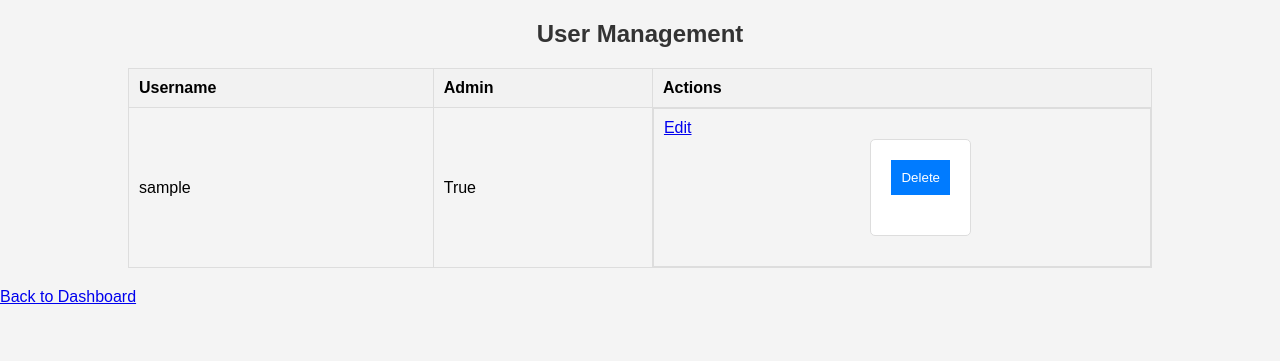
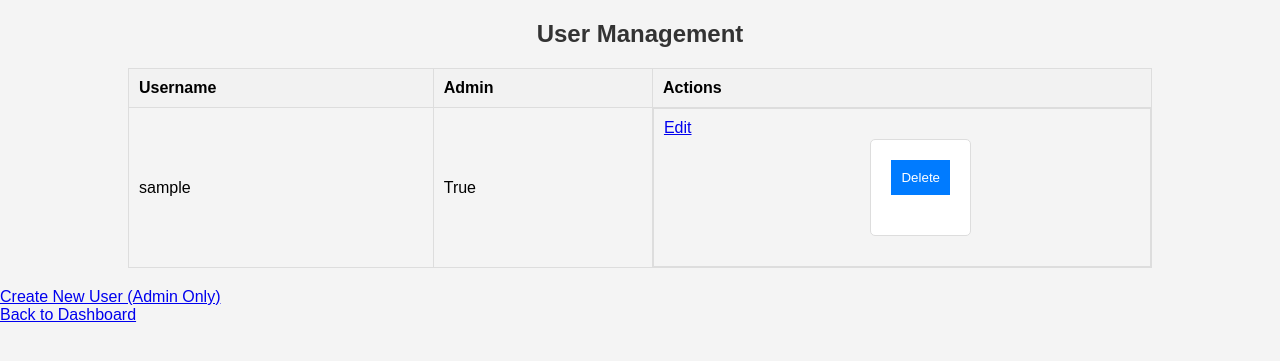
Before and after one commit to ThePagel/Generic-UI, a Flask app: page /user_management in a window 1280 px wide. Shown: the top 361 px of the page. Run offline with Flask 3, Linux system fonts and the light colour scheme; a user stored in the database is signed in; tables that the repository leaves empty hold one stand-in row (values such as "Sample post").

Commit message:
Update user_management.html

```diff
--- a/v0.20/templates/user_management.html
+++ b/v0.20/templates/user_management.html
@@ -34,6 +34,7 @@
         </tr>
         {% endfor %}
     </table>
+    <a href="{{ url_for('signup') }}">Create New User (Admin Only)</a><br>
     <a href="{{ url_for('dashboard') }}">Back to Dashboard</a>
 </body>
 </html>
```
